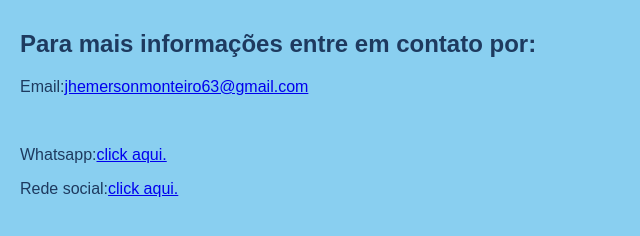
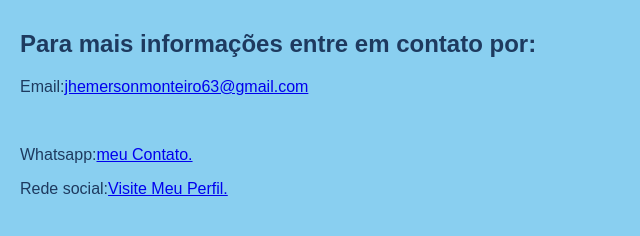
Before and after one commit to jhemersonmonteiro63-oss/site, a plain HTML site: page contato.html in a window 1280 px wide. Shown: the whole page, without its empty margins (0-640 px from the left). Drawn offline with Linux system fonts and the light colour scheme.

Commit message:
Update contato.html

```diff
--- a/contato.html
+++ b/contato.html
@@ -11,6 +11,6 @@
 
 	<h2>Para mais informações entre em contato por:</h2>
 	<p>Email:<a class="conteudocc" href="https://criarmeulink.com.br/u/1789849807">jhemersonmonteiro63@gmail.com</a></p><br>
-	<p>Whatsapp:<a href="https://wa.me/5591984070149?text=Olá!%20Gostaria%20de%20mais%20informações.">click aqui.</a></p>
-	<P>Rede social:<a href="https://www.instagram.com/jhemerson_monteiro017">click aqui.</a</P>
+	<p>Whatsapp:<a class="conteudocc" href="https://wa.me/5591984070149?text=Olá!%20Gostaria%20de%20mais%20informações.">meu Contato.</a></p>
+	<P>Rede social:<a class="conteudocc" href="https://www.instagram.com/jhemerson_monteiro017">Visite Meu Perfil.</a</P>
 </html>
```
